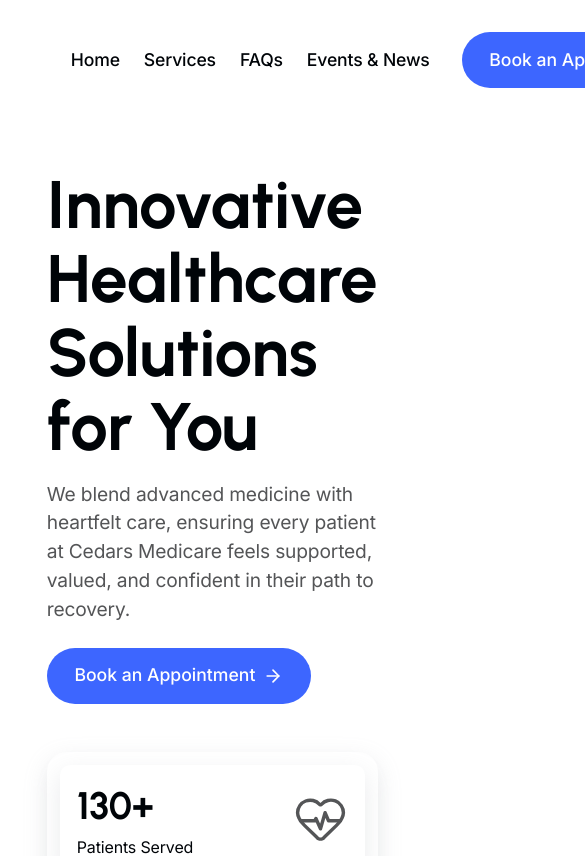
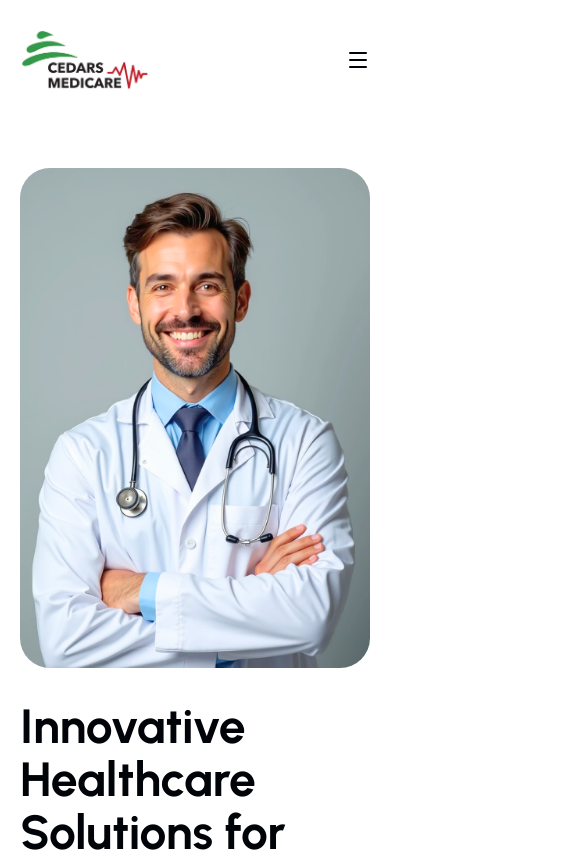
Before and after one commit to NjohPrince/cedars-medicare, a Next.js app: page / in a window 390 px wide. Shown: the top 856 px of the page, 585 px wide, since content can reach past the window. Built offline with nearby package versions, Linux system fonts and the light colour scheme.

Commit message:
fix(component): adjusted footer headling font

```diff
--- a/app/globals.module.css
+++ b/app/globals.module.css
@@ -147,3 +147,21 @@
   -ms-transition: 0.3s ease-in-out;
   -o-transition: 0.3s ease-in-out;
 }
+
+@media screen and (max-width: 1280px) {
+  .px {
+    padding-inline: 6vw !important;
+  }
+}
+
+@media screen and (max-width: 1050px) {
+  .px {
+    padding-inline: 32px !important;
+  }
+}
+
+@media screen and (max-width: 740px) {
+  .px {
+    padding-inline: 20px !important;
+  }
+}
--- a/components/molecules/menu-links/menu-links.module.css
+++ b/components/molecules/menu-links/menu-links.module.css
@@ -1,3 +1,61 @@
 .menu__links {
   list-style-type: none;
 }
+
+@media screen and (max-width: 1050px) {
+  .menu {
+    padding-inline: 32px;
+  }
+}
+
+@media screen and (max-width: 948px) {
+  .menu {
+    position: absolute;
+    top: 120px;
+    left: 0;
+    width: 100%;
+    height: calc(100vh - 120px);
+    background-color: var(--background);
+    transition: 0.2s ease-in-out;
+    -webkit-transition: 0.2s ease-in-out;
+    -moz-transition: 0.2s ease-in-out;
+    -ms-transition: 0.2s ease-in-out;
+    -o-transition: 0.2s ease-in-out;
+    pointer-events: none;
+    opacity: 0;
+    z-index: 100;
+    transform: translateY(-20px);
+    -webkit-transform: translateY(-20px);
+    -moz-transform: translateY(-20px);
+    -ms-transform: translateY(-20px);
+    -o-transform: translateY(-20px);
+    display: flex;
+    display: -ms-flexbox;
+    align-items: flex-start;
+    justify-content: flex-start;
+  }
+
+  .menu.active {
+    pointer-events: all;
+    opacity: 1;
+    transform: translateY(0);
+    -webkit-transform: translateY(0);
+    -moz-transform: translateY(0);
+    -ms-transform: translateY(0);
+    -o-transform: translateY(0);
+  }
+
+  .menu.active ul {
+    display: flex;
+    display: -ms-flexbox;
+    align-items: flex-start;
+    justify-content: flex-start;
+    gap: 16px;
+  }
+}
+
+@media screen and (max-width: 740px) {
+  .menu {
+    padding-inline: 20px !important;
+  }
+}
--- a/components/molecules/menu-links/menu-links.molecule.tsx
+++ b/components/molecules/menu-links/menu-links.molecule.tsx
@@ -15,14 +15,14 @@ type MenuLinksMoleculeProps = {
 const MenuLinksMolecule: React.FC<MenuLinksMoleculeProps> = ({ isActive }) => {
   return (
     <div
-      className={`${isActive ? gbl["flex-col"] : gbl.flex} ${gbl["gap-32"]} ${
-        gbl["items-center"]
-      }`}
+      className={`${cls.menu} ${isActive ? cls.active : ""} ${
+        isActive ? gbl["flex-col"] : gbl.flex
+      } ${gbl["gap-32"]} ${gbl["items-center"]}`}
     >
       <ul
         className={`${cls.menu__links} ${
           isActive ? gbl["flex-col"] : gbl.flex
-        } ${gbl["gap-24"]} ${gbl.justifyCenter} ${gbl.itemsCenter}`}
+        } ${gbl["gap-24"]} ${gbl['justify-center']} ${gbl['items-center']}`}
       >
         {menuList.map((item) => (
           <li key={item.id}>
@@ -31,7 +31,7 @@ const MenuLinksMolecule: React.FC<MenuLinksMoleculeProps> = ({ isActive }) => {
         ))}
       </ul>
       <ButtonAtom
-        btnText="Book an Appointment"
+        btnText="Book Appointment"
         iconRight={<ForwardArrowIcon size="20" />}
       />
     </div>
--- a/components/organisms/navbar/navbar.module.css
+++ b/components/organisms/navbar/navbar.module.css
@@ -11,3 +11,25 @@
 .menu__toggle {
   display: none;
 }
+
+@media screen and (max-width: 1792px) {
+  .logo img {
+    width: 150px;
+  }
+}
+
+@media screen and (max-width: 1280px) {
+  .logo img {
+    width: 130px;
+  }
+}
+
+@media screen and (max-width: 948px) {
+  .menu__toggle {
+    display: block;
+    cursor: pointer;
+  }
+}
+
+@media screen and (max-width: 740px) {
+}
--- a/components/templates/home/home-hero/home-hero.module.css
+++ b/components/templates/home/home-hero/home-hero.module.css
@@ -129,3 +129,47 @@
 .icon svg path {
   stroke: var(--gray);
 }
+
+@media screen and (max-width: 1792px) {
+  .text h1 {
+    font-size: 3.6rem;
+    line-height: 1.1;
+  }
+}
+
+@media screen and (max-width: 1280px) {
+  .text h1 {
+    font-size: 3rem;
+  }
+
+  .stats > div span {
+    font-size: 2rem;
+  }
+}
+
+@media screen and (max-width: 948px) {
+  .hero {
+    flex-direction: column-reverse;
+    -ms-flex-direction: column-reverse;
+  }
+
+  .text h1 {
+    font-size: 3.4rem;
+  }
+
+  .image img {
+    height: 500px !important;
+  }
+
+  .stats {
+    flex-direction: row;
+    -ms-flex-direction: row;
+    max-width: 100%;
+  }
+}
+
+@media screen and (max-width: 740px) {
+  .text h1 {
+    font-size: 3rem;
+  }
+}
--- a/components/templates/home/home-hero/home-hero.template.tsx
+++ b/components/templates/home/home-hero/home-hero.template.tsx
@@ -15,7 +15,7 @@ const HomeHeroTemplate = () => {
       className={`${gbl["w-full"]} ${gbl.px} ${gbl["py-48"]} ${cls.hero} ${gbl.flex} ${gbl["gap-32"]}`}
     >
       <div
-        className={`${gbl.flex} ${gbl["flex-1"]} ${gbl["flex-col"]} ${gbl["gap-24"]} ${gbl["justify-center"]}`}
+        className={`${gbl.flex} ${gbl["flex-1"]} ${gbl["flex-col"]} ${gbl["gap-24"]} ${gbl["justify-center"]} ${cls.text__content}`}
       >
         <div
           className={`${gbl.flex} ${gbl["flex-col"]} ${cls.text} ${gbl["gap-16"]}`}
@@ -32,7 +32,7 @@ const HomeHeroTemplate = () => {
         </div>
         <div>
           <ButtonAtom
-            btnText="Book an Appointment"
+            btnText="Book Appointment"
             iconRight={<ForwardArrowIcon size="20" />}
           />
         </div>
```
